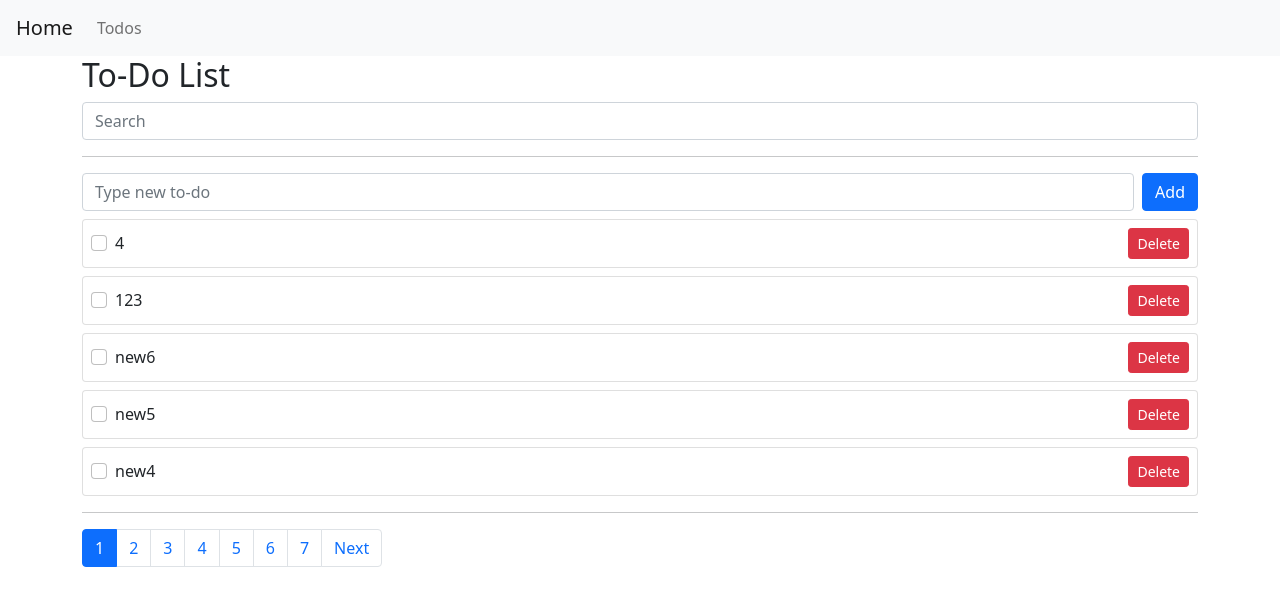
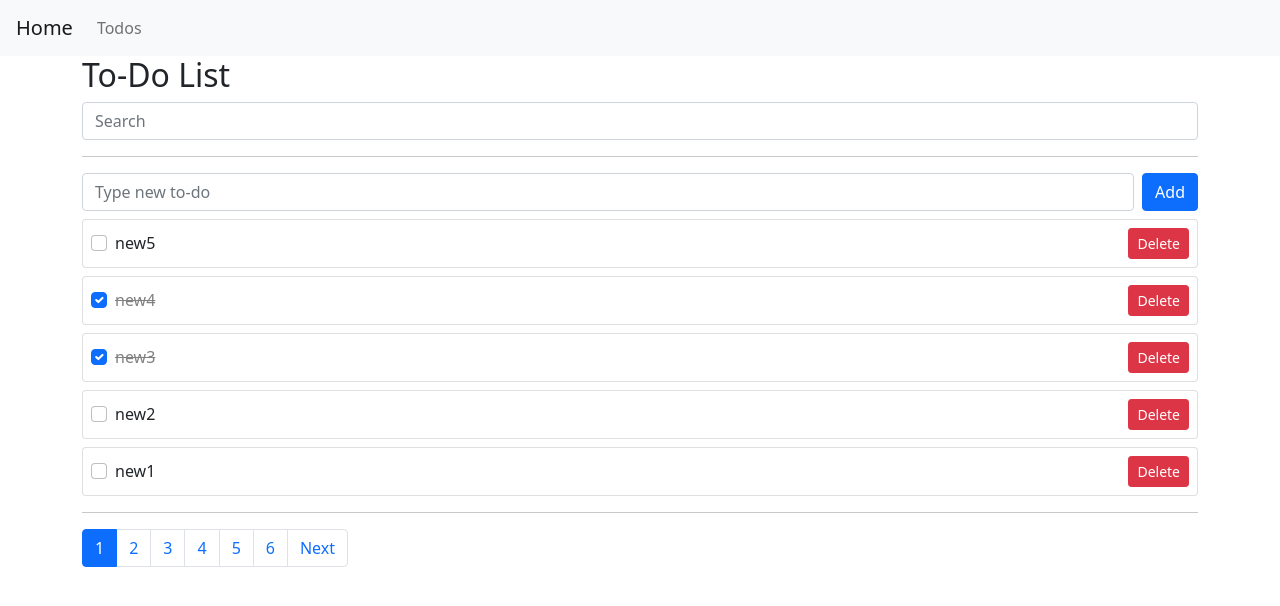
Before and after one commit to AnJuHwan/vue-project, a Vue app: page /todos in a window 1280 px wide. Shown: the top 606 px of the page. Built offline with nearby package versions, Linux system fonts and the light colour scheme; data requests are answered from the project's data file.

Commit message:
todo useRouter

```diff
--- a/db.json
+++ b/db.json
@@ -137,33 +137,18 @@
     },
     {
       "subject": "new3",
-      "completed": false,
+      "completed": true,
       "id": 31
     },
     {
       "subject": "new4",
-      "completed": false,
+      "completed": true,
       "id": 32
     },
     {
       "subject": "new5",
       "completed": false,
       "id": 33
-    },
-    {
-      "subject": "new6",
-      "completed": false,
-      "id": 34
-    },
-    {
-      "subject": "123",
-      "completed": false,
-      "id": 35
-    },
-    {
-      "subject": "4",
-      "completed": false,
-      "id": 36
     }
   ]
 }
--- a/src/App.vue
+++ b/src/App.vue
@@ -1,10 +1,12 @@
 <template>
   <nav class="navbar navbar-expand-lg navbar-light bg-light px-3">
-    <router-link class="navbar-brand" to="/">Home</router-link>
+    <router-link class="navbar-brand" :to="{ name: 'Home' }">Home</router-link>
 
     <ul class="navbar-nav mr-auto">
       <li class="nav-item active">
-        <router-link class="nav-link" to="/todos">Todos</router-link>
+        <router-link class="nav-link" :to="{ name: 'Todos' }"
+          >Todos</router-link
+        >
       </li>
     </ul>
   </nav>
--- a/src/components/TodoList.vue
+++ b/src/components/TodoList.vue
@@ -1,13 +1,18 @@
 <template>
   <div class="card mt-2" v-for="(todo, index) in todos" :key="todo.id">
-    <div class="card-body p-2 d-flex align-items-center">
-      <div class="form-check flex-grow-1">
+    <div
+      class="card-body p-2 d-flex align-items-center"
+      @click="mpoveToPage(todo.id)"
+    >
+      <div class="form-check flex-grow-1" style="cursor:pointer">
         <input
           class="form-check-input"
           type="checkbox"
           :checked="todo.completed"
-          @change="toggleTodo(index)"
+          @change.stop="toggleTodo(index, $event)"
+          @click.stop
         />
+        <!-- @click.stop="toggleTodo(index)"  대체 가능 -->
 
         <label class="form-check-label" :class="{ todo: todo.completed }">
           <!--  -->
@@ -16,7 +21,7 @@
         </label>
       </div>
       <div>
-        <button class="btn btn-danger btn-sm" @click="deleteTodo(index)">
+        <button class="btn btn-danger btn-sm" @click.stop="deleteTodo(index)">
           Delete
         </button>
       </div>
@@ -25,6 +30,7 @@
 </template>
 
 <script>
+import router from '../router';
 export default {
   props: {
     todos: {
@@ -35,17 +41,27 @@ export default {
 
   emits: ['toggle-todo', 'delete-todo'],
   setup(props, { emit }) {
-    const toggleTodo = (index) => {
-      emit('toggle-todo', index);
+    const toggleTodo = (index, event) => {
+      emit('toggle-todo', index, event.target.checked);
     };
 
     const deleteTodo = (index) => {
       emit('delete-todo', index);
     };
 
+    const mpoveToPage = (todoId) => {
+      console.log(todoId);
+      // router.push(`/todos/${todoId}`);
+      router.push({
+        name: 'Todo',
+        params: { id: todoId },
+      });
+    };
+
     return {
       toggleTodo,
       deleteTodo,
+      mpoveToPage,
     };
   },
 };
--- /dev/null
+++ b/src/pages/todos/_id.vue
@@ -0,0 +1,15 @@
+<template>
+  <div>Todo</div>
+</template>
+
+<script>
+import { useRoute } from 'vue-router';
+export default {
+  setup() {
+    const route = useRoute();
+    console.log(route.params.id);
+  },
+};
+</script>
+
+<style></style>
--- a/src/pages/todos/index.vue
+++ b/src/pages/todos/index.vue
@@ -130,14 +130,14 @@ export default {
       }
     };
 
-    const toggleTodo = async (index) => {
+    const toggleTodo = async (index, checked) => {
       error.value = '';
       const id = todos.value[index].id;
       try {
         await axios.patch(`http://localhost:3000/todos/${id}`, {
-          completed: !todos.value[index].completed,
+          completed: checked,
         });
-        todos.value[index].completed = !todos.value[index].completed;
+        todos.value[index].completed = checked;
       } catch (error) {
         console.log(error);
         error.value = 'Something went wrong.';
--- a/src/router/index.js
+++ b/src/router/index.js
@@ -1,6 +1,7 @@
 import { createRouter, createWebHistory } from 'vue-router';
 import Home from '../pages/index.vue';
 import Todos from '../pages/todos/index.vue';
+import Todo from '../pages/todos/_id.vue';
 
 const router = createRouter({
   history: createWebHistory(),
@@ -15,6 +16,11 @@ const router = createRouter({
       name: 'Todos',
       component: Todos,
     },
+    {
+      path: '/todos/:id',
+      name: 'Todo',
+      component: Todo,
+    },
   ],
 });
 
```
